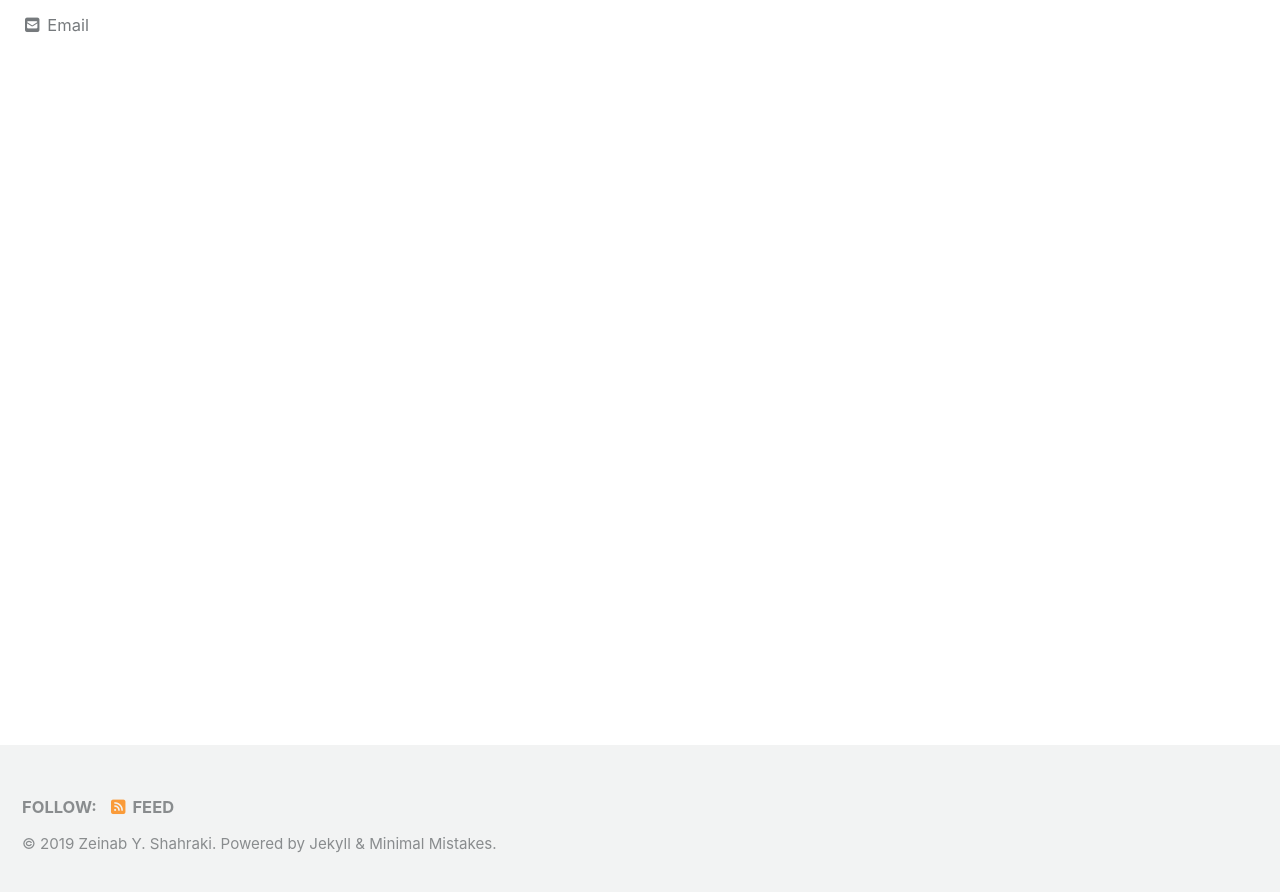
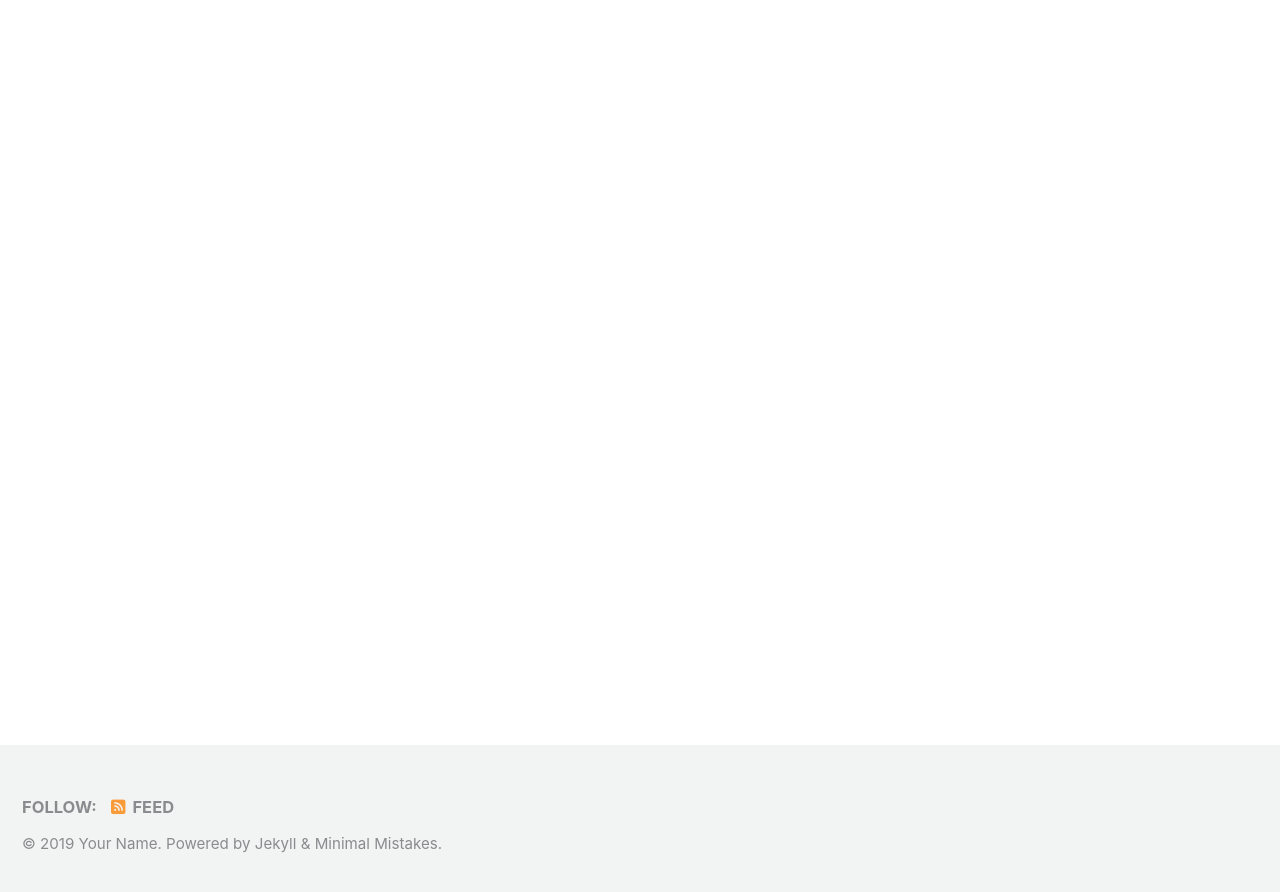
Before and after one commit to z1shahraki/z1shahraki.github.io, a Jekyll site: the page built from index.html, in a window 1280 px wide and 900 px high, scrolled down 222 px. Shown: the top 892 px of the window. Built offline with Jekyll 4.4.1, drawn with Linux system fonts in a browser that asks for light colours; cached includes are drawn as plain includes; nearby versions of some CDN libraries; the list of posts is cut into pages by our own code; some of the changed text lies outside the part shown.

Commit message:
new gith1

```diff
--- a/_config.yml
+++ b/_config.yml
@@ -16,11 +16,11 @@ minimal_mistakes_skin    : "default" # "air", "aqua", "contrast", "dark", "dirt"
 
 # Site Settings
 locale                   : "en-US"
-title                    : "Zeinab Y. Shahraki"
+title                    : "Site Title"
 title_separator          : "-"
 subtitle                 : # site tagline that appears below site title in masthead
-name                     : "Zeinab Y. Shahraki"
-description              : "Portfolio"
+name                     : "Your Name"
+description              : "An amazing website."
 url                      : # the base hostname & protocol for your site e.g. "https://mmistakes.github.io"
 baseurl                  : # the subpath of your site, e.g. "/blog"
 repository               : # GitHub username/repo-name e.g. "mmistakes/minimal-mistakes"
@@ -107,13 +107,11 @@ analytics:
 
 # Site Author
 author:
-  name             : "Zeinab Y. Shahraki"
+  name             : "Your Name"
   avatar           : # path of avatar image, e.g. "/assets/images/bio-photo.jpg"
-  bio              : "Portfolio"
-  location         : "Brisbane, QLD"
-  email            : "zeinab.shahraki@gmail.com"
-  GitHub           : "z1shahraki"
-  LinkedIn         : "zeinab-y-shahraki"
+  bio              : "I am an **amazing** person."
+  location         : "Somewhere"
+  email            :
   links:
     - label: "Email"
       icon: "fas fa-fw fa-envelope-square"
```
